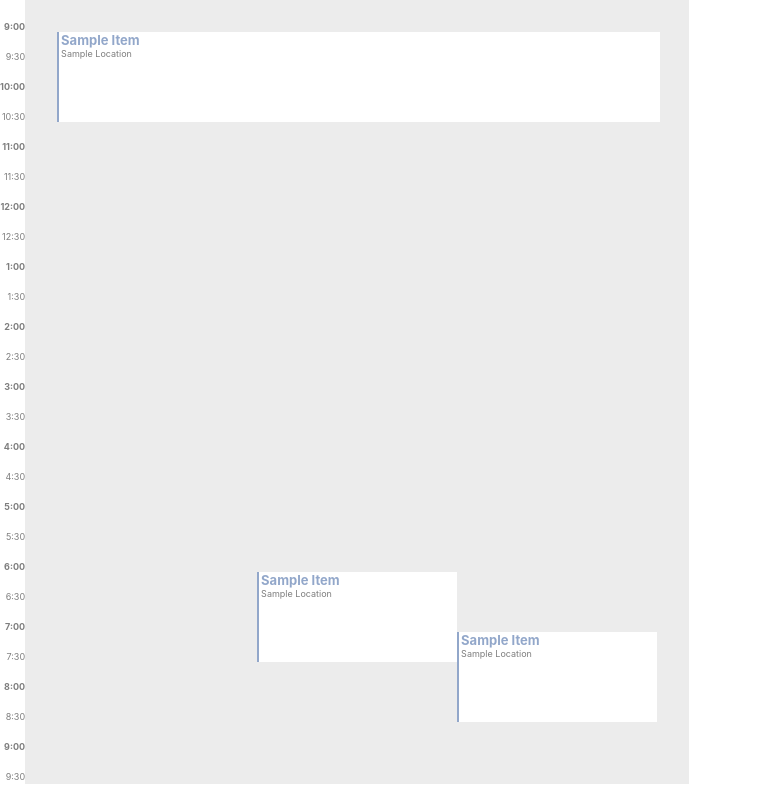
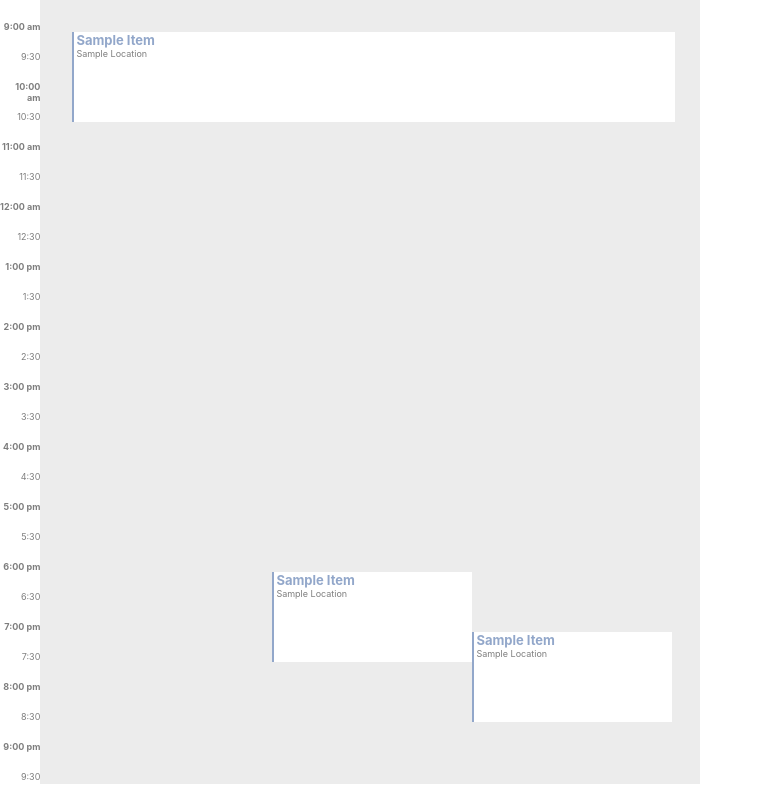
Before and after one commit to ordegani/calendar, a React (Create React App) app: page / in a window 1280 px wide. Shown: the whole page, without its empty margins (0-763 px from the left). Built offline with nearby package versions, Linux system fonts and the light colour scheme.

Commit message:
Update LeftSection.jsx

```diff
--- a/src/LeftSection.jsx
+++ b/src/LeftSection.jsx
@@ -17,17 +17,29 @@ export default function LeftSection() {
     console.log(arr);
     console.log(arr1);
     console.log(arr2);
-    return (
+return (
         <div className='hours'>{
-            arr.map((hour, index) => {
+            arr.slice(0, 4).map((hour, index) => {
                 return (
                     <div className='hour'>
-                        <p>{hour}:00</p>
+                        <p>{hour}:00 am</p>
                         <p>{hour}:30</p>
                     </div>
 
                 )
             })
-        }</div>
+        }
+            {
+                arr.slice(4, 13).map((hour, index) => {
+                    return (
+                        <div className='hour'>
+                            <p>{hour}:00 pm</p>
+                            <p>{hour}:30</p>
+                        </div>
+
+                    )
+                })
+            }
+        </div>
     )
 }
```
